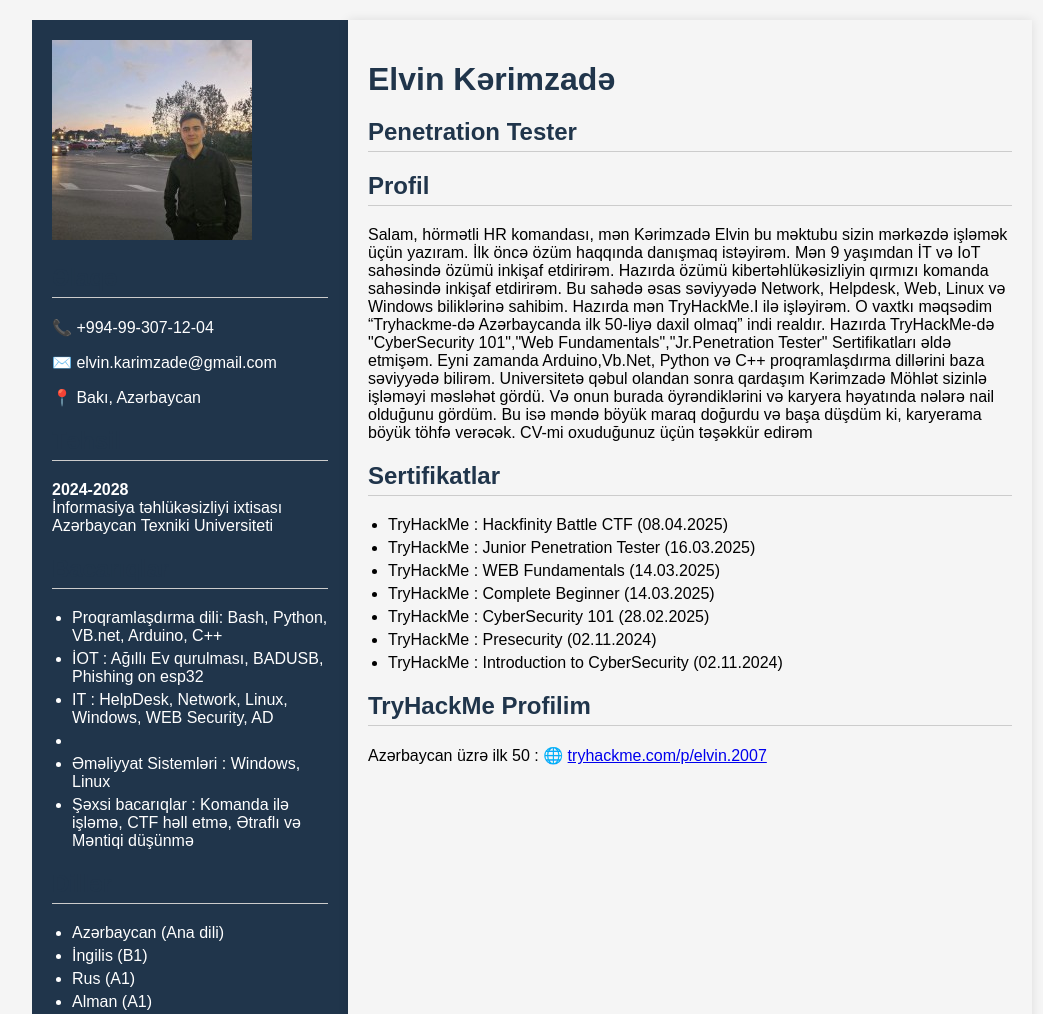
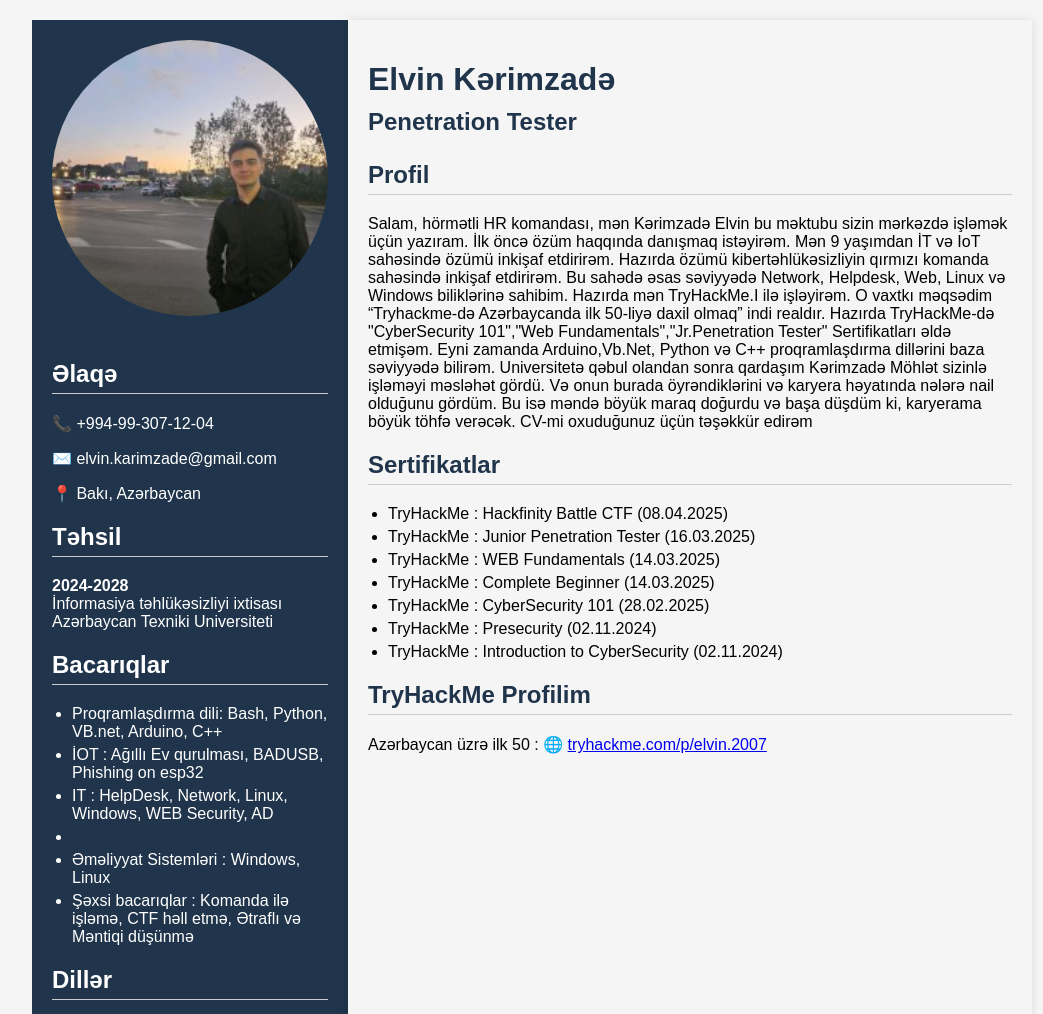
Before and after one commit to elvin-karimzade/web-lab-1, a plain HTML site: page index.html in a window 1280 px wide. Shown: the top 1014 px of the page, without its empty margins (108-1151 px from the left). Drawn offline with Linux system fonts and the light colour scheme.

Commit message:
Lab Commited

```diff
--- a/assets/styles.css
+++ b/assets/styles.css
@@ -9,12 +9,22 @@ body {
     margin: 20px auto;
   }
 
+    #position {
+    border-bottom:white;
+    margin-top: 10px;
+  }
+
   .left-column {
     background: #20354b;
     color: white;
     padding: 20px;
     width: 30%;
   }
+
+  .left-header {
+    color: white;
+  }
+
 
   .right-column {
     padding: 20px;
@@ -46,3 +56,8 @@ body {
   ul li {
     margin-bottom: 5px;
   }
+    .profile-photo {
+    width: 100%;
+    border-radius: 50%;
+    margin-bottom: 20px;
+  }
```
